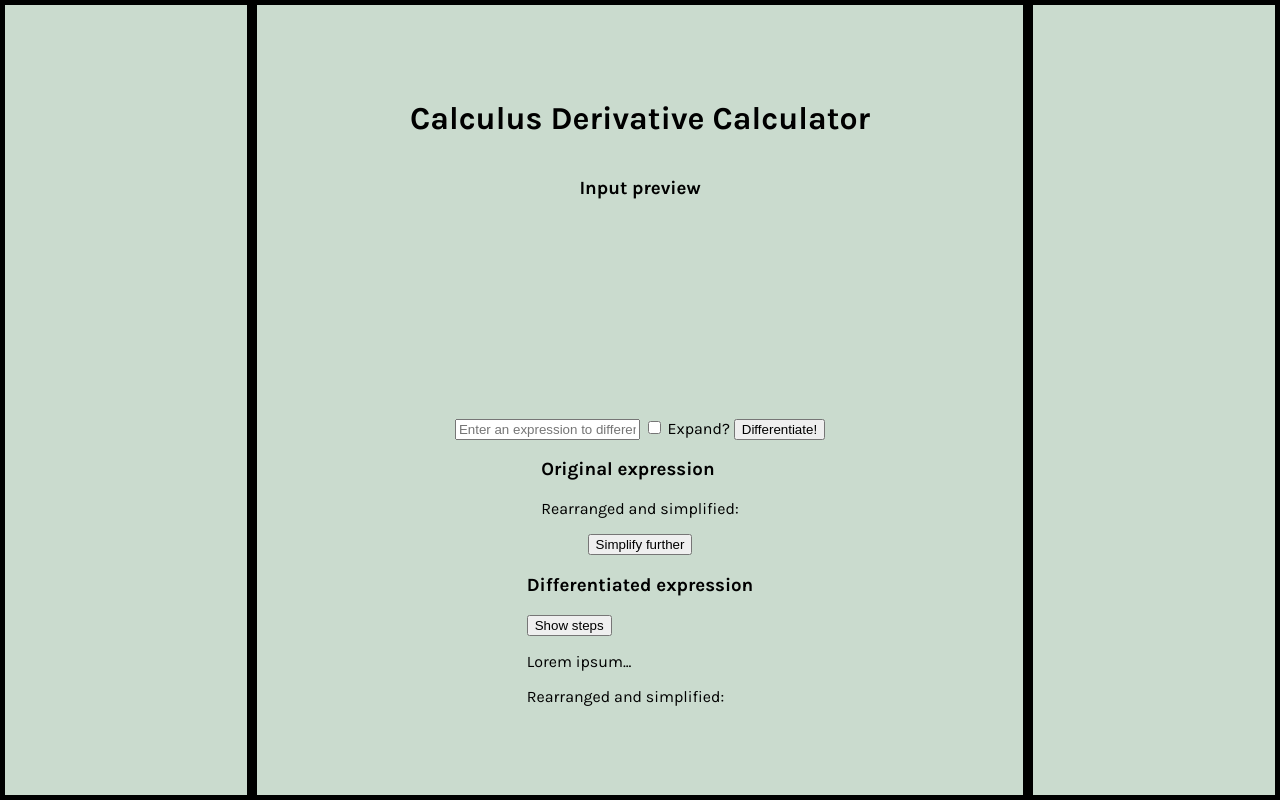
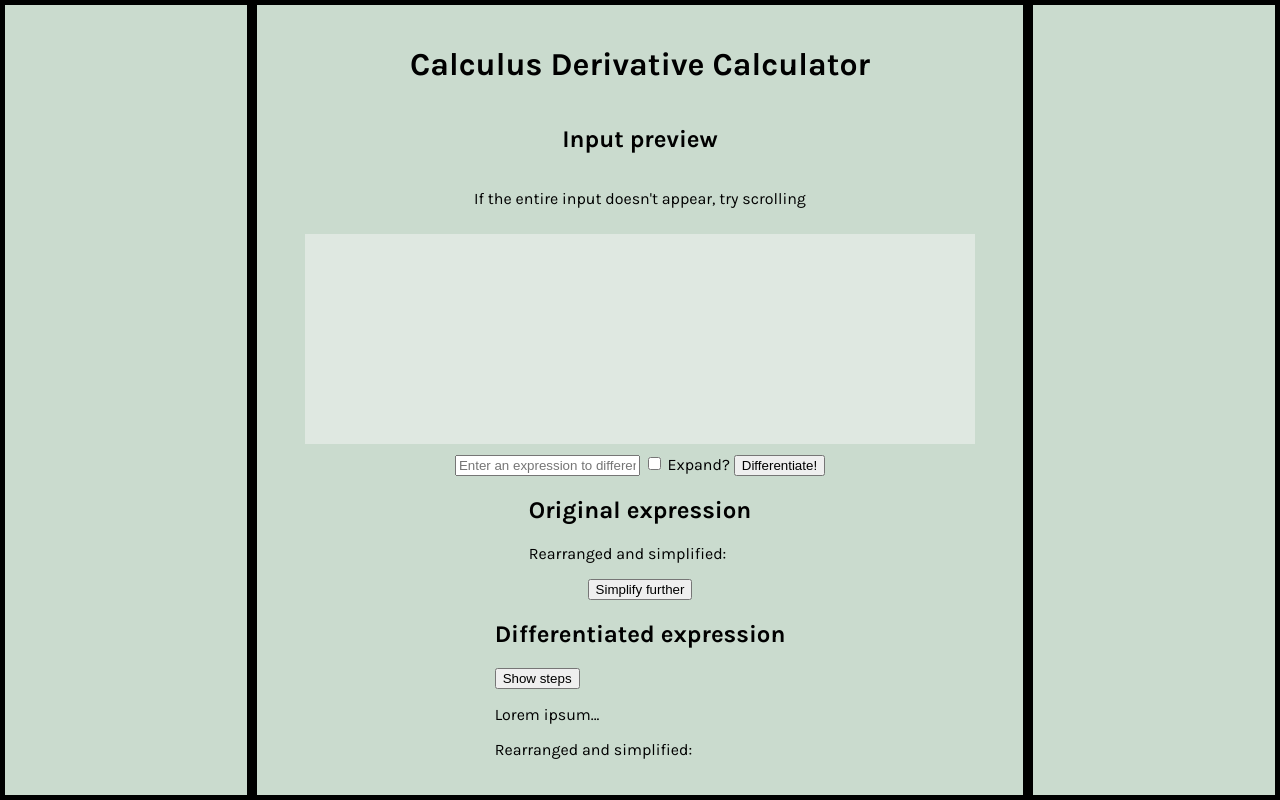
Before and after one commit to alexlee27/calc-derivative-calculator, a Flask app: page / in a window 1280 px wide. Run offline with Flask 3, Linux system fonts and the light colour scheme.

Commit message:
debugging css

```diff
--- a/main.py
+++ b/main.py
@@ -19,7 +19,7 @@ class ParenthesesError(CustomError):
     Instance Attributes:
         - msg: the error message
     """
-    msg = 'The parentheses are mismatched. Please check your input and try again!'
+    msg = 'Parentheses are mismatched. Please check your input and try again!'
 
 
 class LogNoBaseError(CustomError):
--- a/static/index.js
+++ b/static/index.js
@@ -64,6 +64,7 @@ $(document).ready(function () {
 
                 MathJax.typesetPromise();
                 changeLaTeXStyle("input-preview");
+                isOverflown("input-preview");
             },
             error: function (xhr, status, error) {
                 console.log(error);
@@ -126,3 +127,23 @@ function changeLaTeXStyle(idName) {
     let latex = div.getElementsByClassName("MathJax CtxtMenu_Attached_0")[0]
     latex.setAttribute("style", "font-size: 150%;");
 }
+
+function isOverflown(idName) {
+    let div = document.getElementById(idName);
+    if (div.scrollHeight > div.clientHeight) {
+        div.style.alignItems = "flex-start";
+//        div.style.overflow = "scroll";
+    }
+    if (div.scrollWidth > div.clientWidth) {
+        div.style.justifyContent = "flex-start";
+//        div.style.overflow = "scroll";
+    }
+    if (div.scrollHeight <= div.clientHeight) {
+        div.style.alignItems = "center";
+//        div.style.overflow = "auto";
+    }
+    if (div.scrollWidth <= div.clientWidth) {
+        div.style.justifyContent = "center";
+//        div.style.overflow = "auto";
+    }
+}
--- a/static/styles.css
+++ b/static/styles.css
@@ -24,16 +24,23 @@ body > #middle-column {
     padding: 20px;
 }
 
+body > #middle-column > #input-preview-box {
+
+}
+
 body > #middle-column > #input-preview {
     display: flex;
     justify-content: center;
     align-items: center;
+    background-color: #dfe8e1;
     height: 200px;
     width: 50vw;
+    margin: 10px;
+    padding: 15px;
     overflow: scroll;
 }
 
 body > #middle-column > #input-preview > mjx-container {
     margin: 0px;
-    color: blue;
+    color: #2a3b2e;
 }
--- a/templates/index.html
+++ b/templates/index.html
@@ -18,8 +18,10 @@
     <div id="middle-column">
         <h1>Calculus Derivative Calculator</h1>
 
-        <h3>Input preview</h3>
+        <h2>Input preview</h2>
+        <p>If the entire input doesn't appear, try scrolling</p>
         <div id="input-preview"></div>
+
 
         <form id="differentiate">
             <input type="text" placeholder="Enter an expression to differentiate..." id="input-text" name="input_text">
@@ -29,7 +31,7 @@
         </form>
 
         <div id="input-simplified-box">
-            <h3>Original expression</h3>
+            <h2>Original expression</h2>
             <p>Rearranged and simplified:</p>
             <p id="input-simplified"></p>
         </div>
@@ -43,7 +45,7 @@
         </div>
 
         <div id="differentiated-box">
-            <h3>Differentiated expression</h3>
+            <h2>Differentiated expression</h2>
             <button type="button" class="show-steps">Show steps</button>
             <div class="content">
               <p>Lorem ipsum...</p>
```
